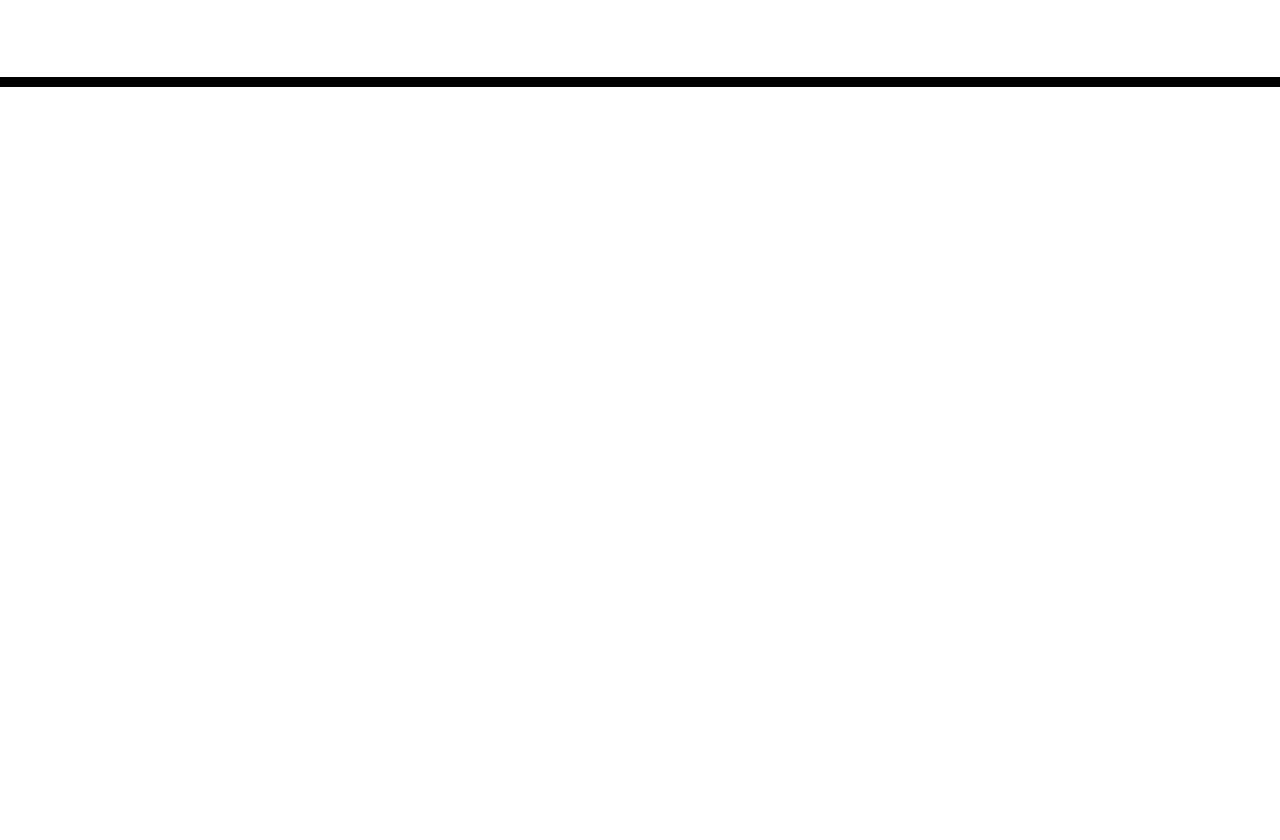
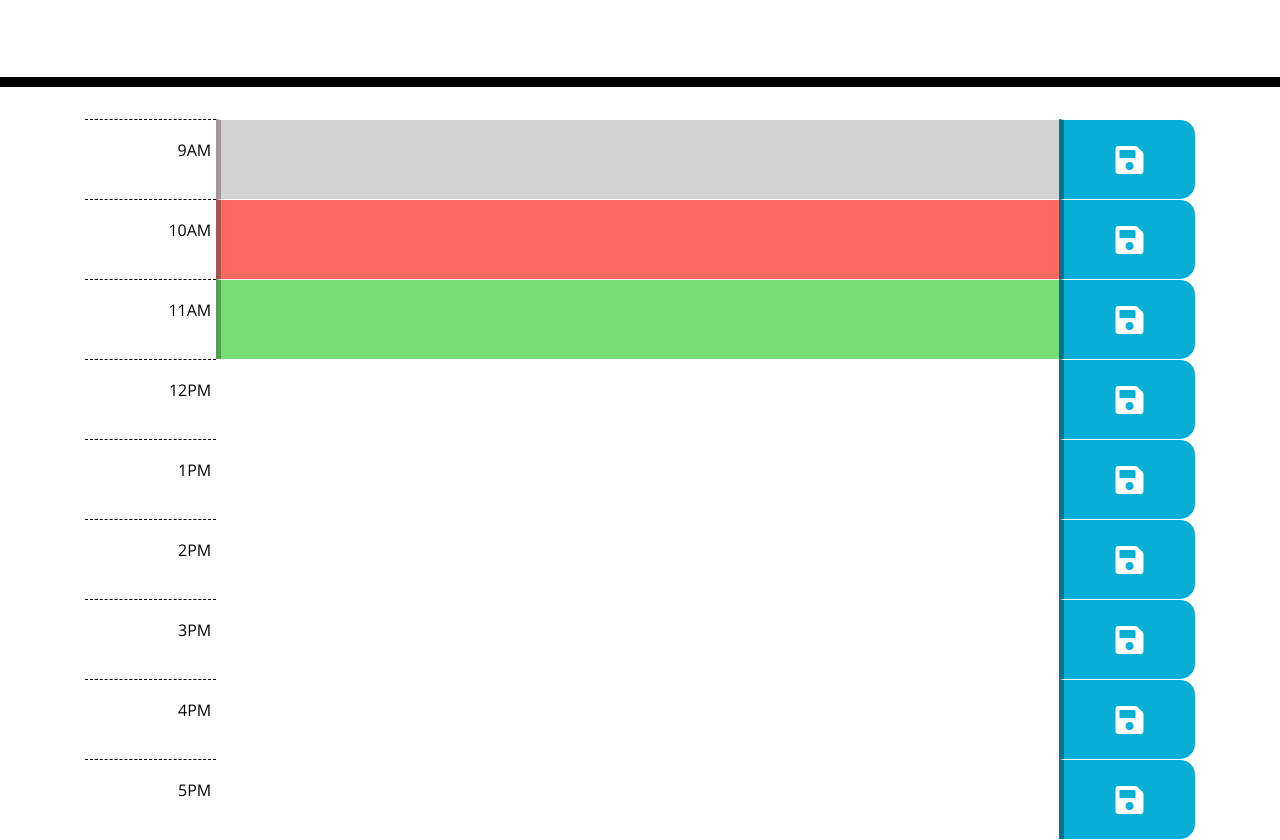
Before and after one commit to caitlinw29/day-planner, a plain HTML site: page index.html in a window 1280 px wide. Shown: the part 181-1021 px from the top of the page. Before the commit the page ends 800 px from the top, so only its background shows below. Drawn offline with nearby package versions, Linux system fonts and the light colour scheme.

Commit message:
Set up base layout

```diff
--- a/assets/css/style.css
+++ b/assets/css/style.css
@@ -2,7 +2,7 @@ body {
     font-family: 'Open Sans', sans-serif;
     font-size: 16px;
     line-height: 1;
-  }
+}
 
 textarea {
 background: transparent;
@@ -21,18 +21,17 @@ border-radius: 0;
 border-bottom: 10px solid black;
 }
 
-.description {
+/* .description {
 white-space: pre-wrap;
-}
+} */
 
-.time-block {
+/* .time-block {
 text-align: center;
 border-radius: 15px;
-}
+} */
 
 .row {
 white-space: pre-wrap;
-height: 80px;
 border-top: 1px solid white;
 }
 
@@ -40,32 +39,55 @@ border-top: 1px solid white;
 background-color: #ffffff;
 color: #000000;
 border-top: 1px dashed #000000;
+text-align: right;
+padding-right: 10px;
+line-height: 60px;
 }
 
 .past {
 background-color: #d3d3d3;
-color: white;
+border-left: 5px solid #a39797;
+color: black;
 }
 
 .present {
 background-color: #ff6961;
-color: white;
+border-left: 5px solid #a35551;
+color: black;
 }
 
 .future {
 background-color: #77dd77;
-color: white;
+border-left: 5px solid #54a154;
+color: black;
 }
 
 .saveBtn {
-border-left: 1px solid black;
+border-left: 5px solid #05738b;
 border-top-right-radius: 15px;
 border-bottom-right-radius: 15px;
 background-color: #06aed5;
 color: white;
+border-top: 1px solid white;
 }
 
 .saveBtn i:hover {
 font-size: 20px;
 transition: all 0.3s ease-in-out;
+color: black;
 }
+
+.container {
+    display: grid;
+    grid-template-columns: 1fr 6fr 1fr;
+    grid-template-rows: repeat(9, 80px);
+    grid-column-gap: 10px;
+    justify-content: center;
+}
+
+.fa-save {
+    display: flex;
+    justify-content: center;
+    line-height: 80px;
+    font-size: 200%;
+}
--- a/index.html
+++ b/index.html
@@ -29,7 +29,33 @@
       <p id="currentDay" class="lead"></p>
     </header>
     <div class="container">
-      <!-- Timeblocks go here -->
+        <div class="grid-item hour">9AM</div>
+        <div class="grid-item row past"></div>
+        <div class="grid-item saveBtn"><i class="fas fa-save"></i></div>
+        <div class="grid-item hour">10AM</div>
+        <div class="grid-item row present"></div>
+        <div class="grid-item saveBtn"><i class="fas fa-save"></i></div>
+        <div class="grid-item hour">11AM</div>
+        <div class="grid-item row future"></div>
+        <div class="grid-item saveBtn"><i class="fas fa-save"></i></div>
+        <div class="grid-item hour">12PM</div>
+        <div class="grid-item row"></div>
+        <div class="grid-item saveBtn"><i class="fas fa-save"></i></div>
+        <div class="grid-item hour">1PM</div>
+        <div class="grid-item row"></div>
+        <div class="grid-item saveBtn"><i class="fas fa-save"></i></div>
+        <div class="grid-item hour">2PM</div>
+        <div class="grid-item row"></div>
+        <div class="grid-item saveBtn"><i class="fas fa-save"></i></div>
+        <div class="grid-item hour">3PM</div>
+        <div class="grid-item row"></div>
+        <div class="grid-item saveBtn"><i class="fas fa-save"></i></div>
+        <div class="grid-item hour">4PM</div>
+        <div class="grid-item row"></div>
+        <div class="grid-item saveBtn"><i class="fas fa-save"></i></div>
+        <div class="grid-item hour">5PM</div>
+        <div class="grid-item row"></div>
+        <div class="grid-item saveBtn"><i class="fas fa-save"></i></div>
     </div>
 
     <script src="https://cdnjs.cloudflare.com/ajax/libs/jquery/3.2.1/jquery.min.js"></script>
```
